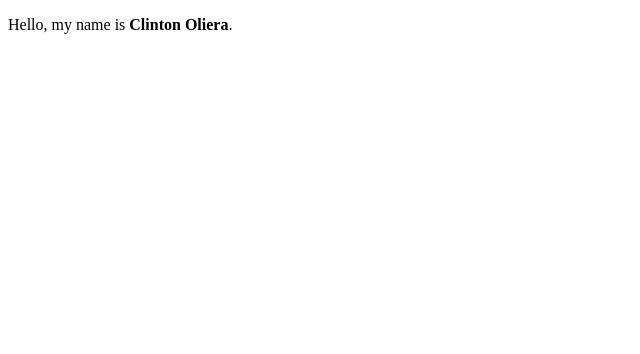
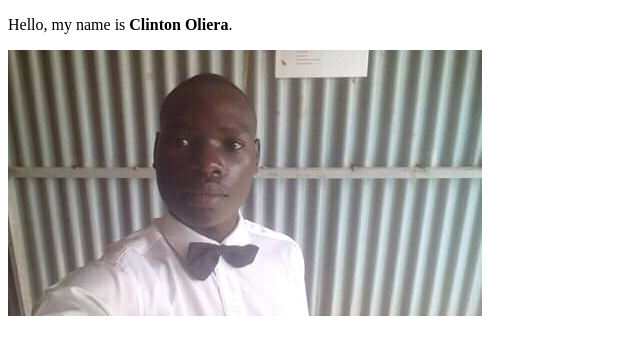
Before and after one commit to ClintonOliera/my-portfolio-landing-page, a plain HTML site: page index.html in a window 1280 px wide. Shown: the whole page, without its empty margins (0-640 px from the left). Drawn offline with Linux system fonts and the light colour scheme; files that its build step writes are made by us from their sources.

Commit message:
added an image in the div with id image

```diff
--- a/index.html
+++ b/index.html
@@ -11,7 +11,7 @@
 <p>Hello, my name is <strong>Clinton Oliera</strong>.</p>
    </div>
    <div id="image">
-
+<img src="images/clinton.jpg">
    </div>
 </body>
 </html>
```
